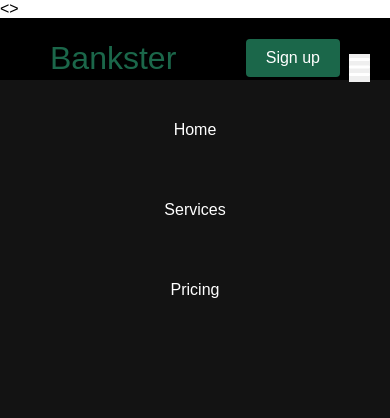
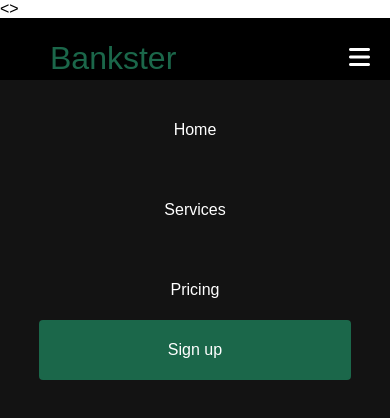
Before and after one commit to Eliasg007/Bankster, a plain HTML site: page index.html in a window 390 px wide. Both pictures are taken after a click on the button "Toggle Navigation". Drawn offline with Linux system fonts and the light colour scheme.

Commit message:
feat: enhance navbar and hero section styles; improve responsiveness and button design

```diff
--- a/styles.css
+++ b/styles.css
@@ -66,6 +66,8 @@
 }
 
 .button {
+    display: flex;
+    align-items: center;
     background: #1b674a;
     padding: 10px 20px;
     border: none;
@@ -90,12 +92,13 @@
         display: block;
         position: absolute;
         right: 20px;
-        top: 50px;
+        top: 50%;
         transform: translateY(-50%);
         color: #fff;
         z-index: 10;
         font-size: 1.5rem;
         border: none;
+        background: none;
         cursor: pointer;
         padding: 0;
     }
@@ -126,4 +129,131 @@
         display: flex;
         justify-content: center;
     }
+
+    .navbar__links {
+        text-align: center;
+        padding: 2rem;
+        width: 100%;
+        display: flex;
+        justify-content: center;
+        /* height: 80px; */
+    }
+
+    /* Sign up Button */
+    .navbar__btn.desktop {
+        display: none;
+    }
+
+    .navbar__btn.mobile {
+        display: flex;
+        justify-content: center;
+        padding-bottom: 2rem;
+        width: 100%;
+    }
+
+    .button {
+        width: 80%;
+        height: 60px;
+        justify-content: center;
+    }
 }
+
+
+/* Hero CSS */
+.hero {
+    background-color: #141414;
+    padding-top: 80px;
+}
+
+.hero__container {
+    display: grid;
+    grid-template-columns: 1fr 1fr;
+    align-items: center;
+    margin: 0 auto;
+    height: 90vh;
+    width: 100%;
+    padding: 0 50px;
+    max-width: 1300px;
+}
+
+.hero__content {
+    color: #fff;
+}
+
+.hero__content h1 {
+    font-size: 4rem;
+}
+
+.hero__content p {
+    font-size: 1.2rem;
+    margin-top: 1rem;
+}
+
+.hero__btn {
+    font-size: 1rem;
+    background: #1b674a;
+    padding: 14px 32px;
+    border: none;
+    border-radius: 4px;
+    color: #fff;
+    margin-top: 2rem;
+    cursor: pointer;
+    outline: none;
+    transition: all 0.3s ease;
+}
+
+.hero__btn:hover {
+    background: #05c276;
+    transform: translateY(-2px);
+    box-shadow: 0 4px 8px rgba(0, 0, 0, 0.2);
+}
+
+.hero__image {
+    text-align: center;
+}
+
+#hero-img {
+    width: 80%;
+    height: 80%;
+}
+
+/* Hero Mobile Responsiveness */
+@media screen and (max-width: 760px) {
+    .hero__container {
+        grid-template-columns: 1fr;
+        height: auto;
+        padding: 120px 0px;
+    }
+
+    .hero__content {
+        text-align: center;
+        margin-bottom: 4rem;
+        padding: 0 2rem;
+    }
+
+    .hero__content h1 {
+        font-size: 2.5rem;
+        margin-top: 2rem;
+    }
+
+    .hero__content p {
+        font-size: 1.5rem;
+    }
+}
+
+@media screen and (max-width: 480px) {
+    .hero__container {
+        width: 100vw;
+        padding: 60px 0;
+    }
+
+    .hero__content h1 {
+        font-size: 2rem;
+        margin-top: 3rem;
+    }
+
+    .hero__btn {
+        font-size: 2rem;
+        margin: 2.5rem 0;
+    }
+}
```
